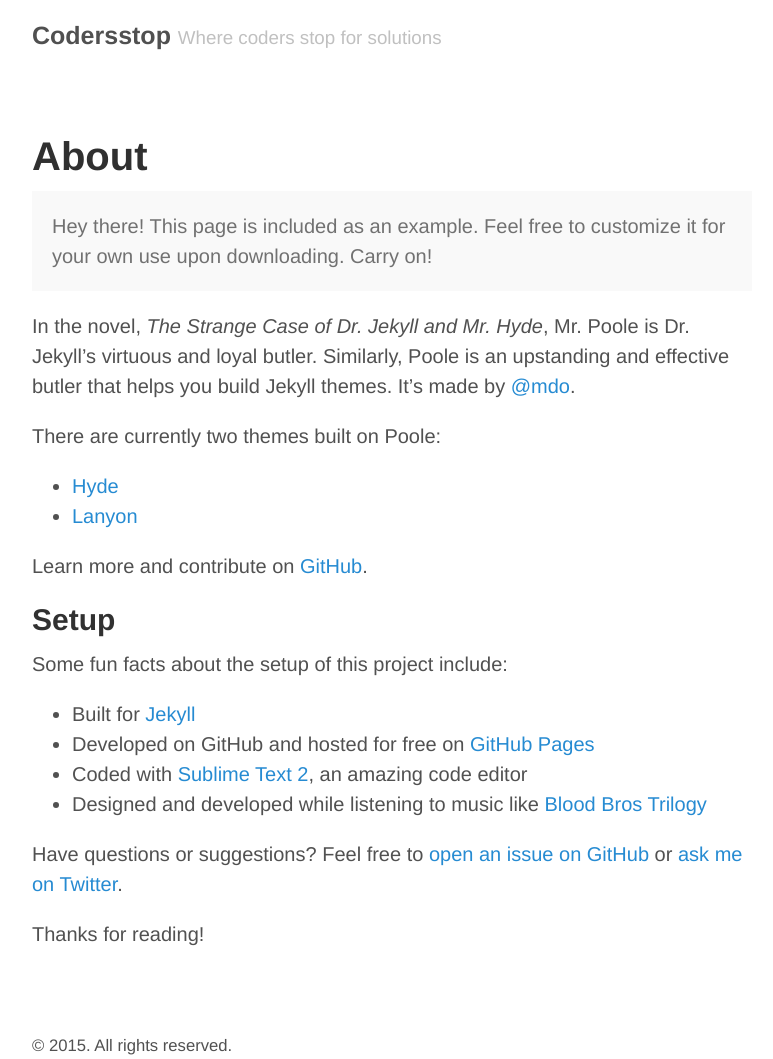
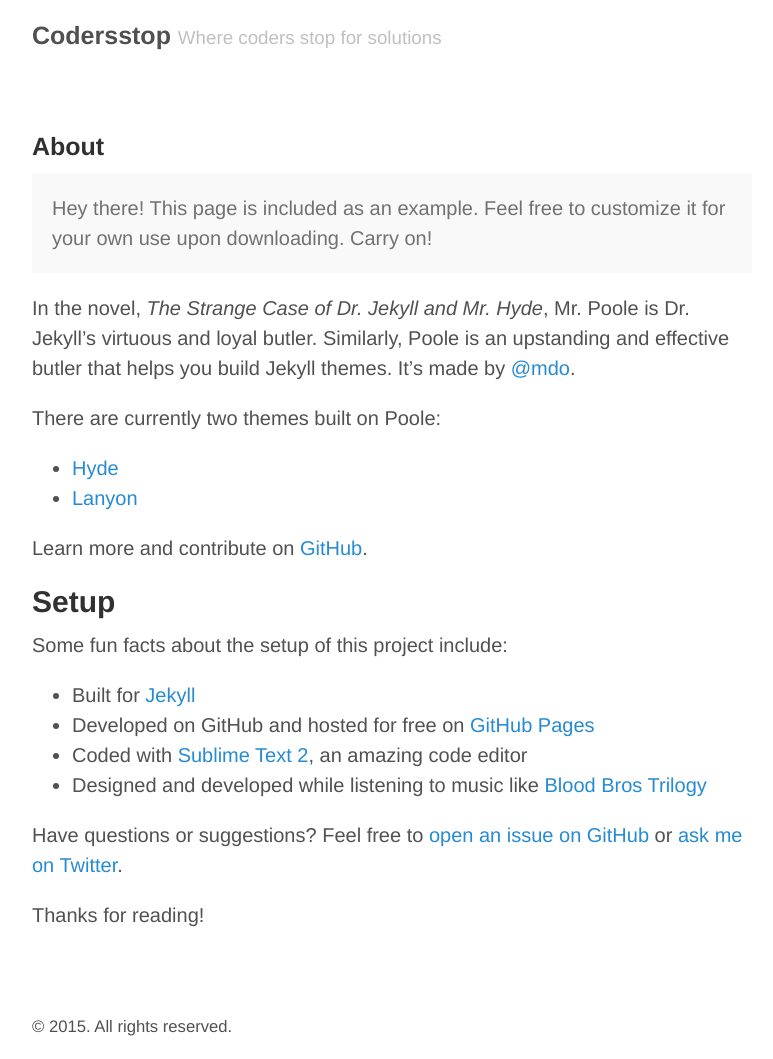
Before and after one commit to codersstop/codersstop.github.io, a Jekyll site: the page built from about.md, in a window 1280 px wide. Shown: the whole page, without its empty margins (248-1021 px from the left). Built offline with Jekyll 4.4.1, drawn with Linux system fonts in a browser that asks for light colours; comment, search, counter and statistics services are not loaded.

Commit message:
reducing title size

```diff
--- a/_layouts/page.html
+++ b/_layouts/page.html
@@ -3,6 +3,6 @@
 ---
 
 <article class="page">
-  <h1 class="page-title">{{ page.title }}</h1>
+  <h3 class="page-title">{{ page.title }}</h3>
   {{ content }}
 </article>
--- a/_layouts/post.html
+++ b/_layouts/post.html
@@ -3,7 +3,7 @@
 ---
 
 <article class="post">
-  <h1 class="post-title">{{ page.title }}</h1>
+  <h3 class="post-title">{{ page.title }}</h3>
   <time datetime="{{ page.date | date_to_xmlschema }}">{{ page.date | date_to_string }}</time>
   {{ content }}
 </article>
```
